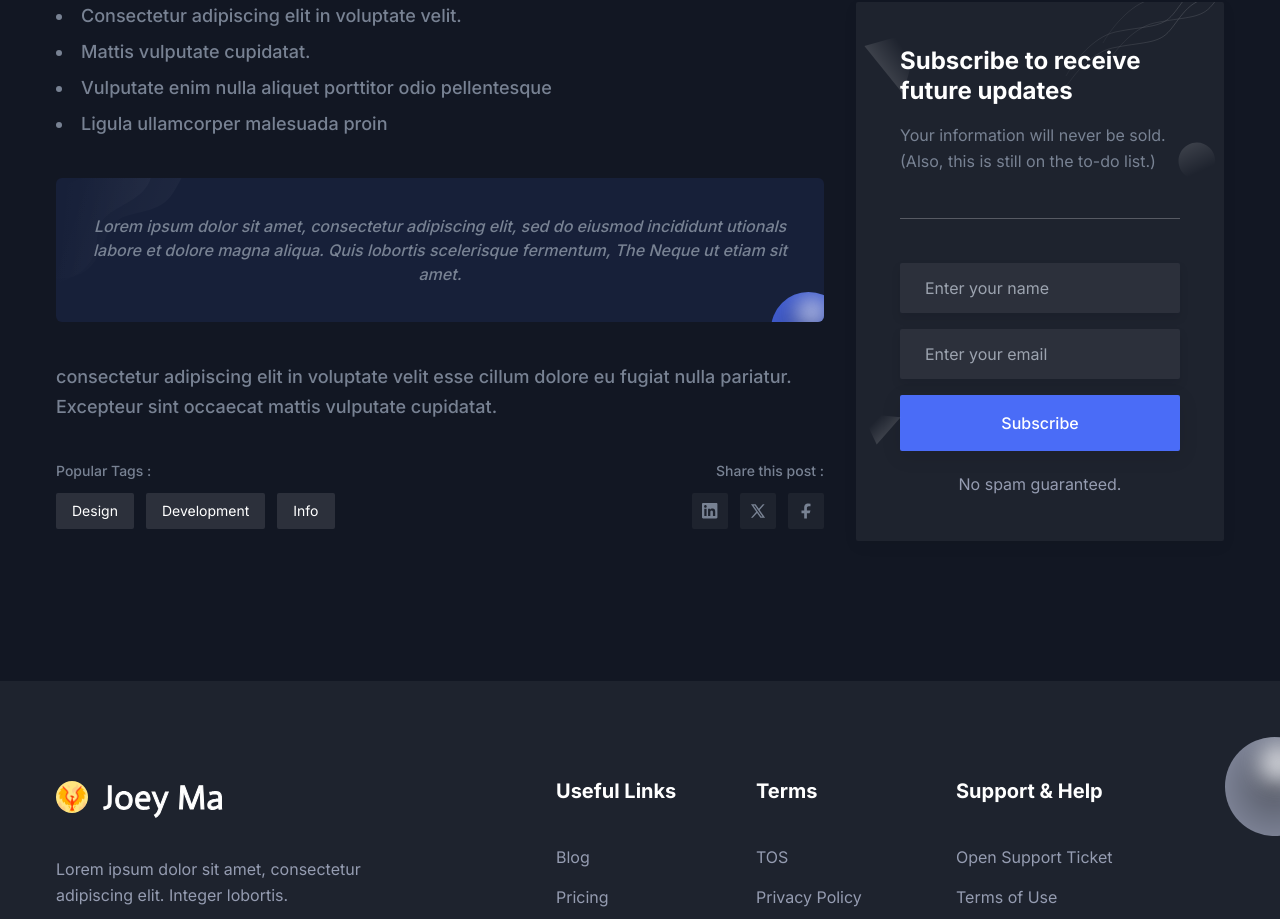
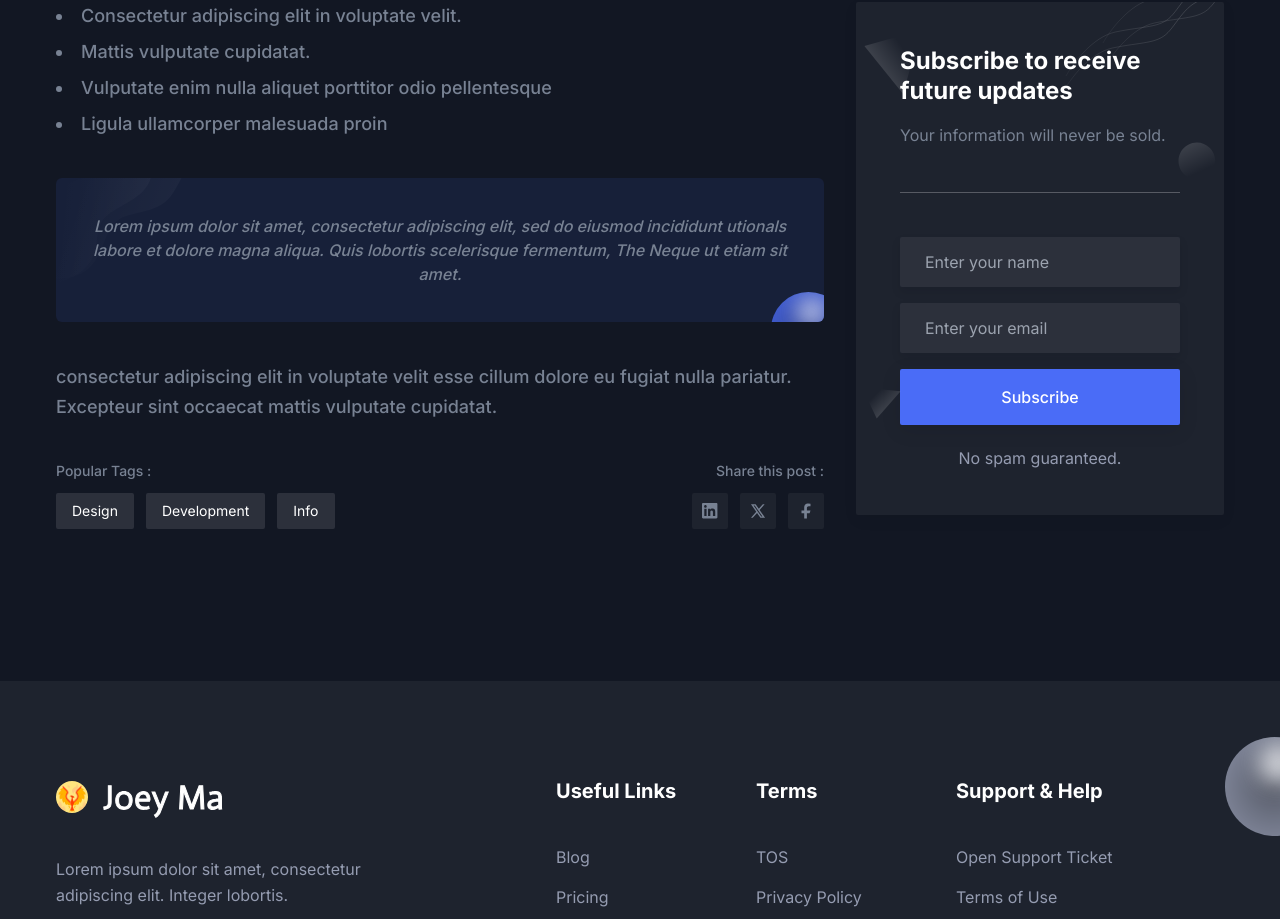
Before and after one commit to joey-ma/joey-ma.github.io, a Next.js app: page /blog-sidebar in a window 1280 px wide. Shown: the part 1378-2297 px from the top of the page. Built offline with nearby package versions, Linux system fonts and the light colour scheme.

Commit message:
clean up

```diff
--- a/next.config.js
+++ b/next.config.js
@@ -1,13 +1,5 @@
 /** @type {import('next').NextConfig} */
 const nextConfig = {
-  async rewrites() {
-    return [
-      {
-        source: '/api/:path*',
-        destination: '/api/:path*',
-      },
-    ];
-  },
   images: {
     remotePatterns: [
       {
--- a/src/components/Contact/NewsLatterBox.tsx
+++ b/src/components/Contact/NewsLatterBox.tsx
@@ -11,7 +11,7 @@ const NewsLatterBox = () => {
         Subscribe to receive future updates
       </h3>
       <p className="mb-11 border-b border-body-color border-opacity-25 pb-11 text-base leading-relaxed text-body-color dark:border-white dark:border-opacity-25">
-        Your information will never be sold. (Also, this is still on the to-do list.)
+        Your information will never be sold.
       </p>
       <div>
         <input
```
